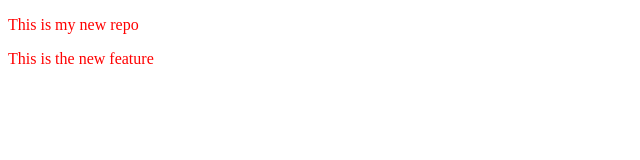
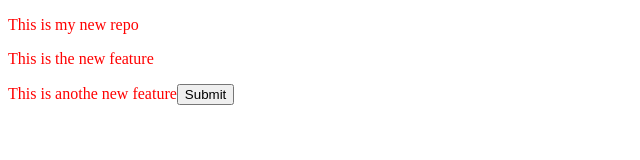
Before and after one commit to subratbehera7010/localRepo, a plain HTML site: page index.html in a window 1280 px wide. Shown: the whole page, without its empty margins (0-640 px from the left). Drawn offline with Linux system fonts and the light colour scheme.

Commit message:
Add button

```diff
--- a/index.html
+++ b/index.html
@@ -12,3 +12,4 @@
 </html>
 
 <p>This is the new feature</p>
+<p>This is anothe new feature<button>Submit</button></p>
```
